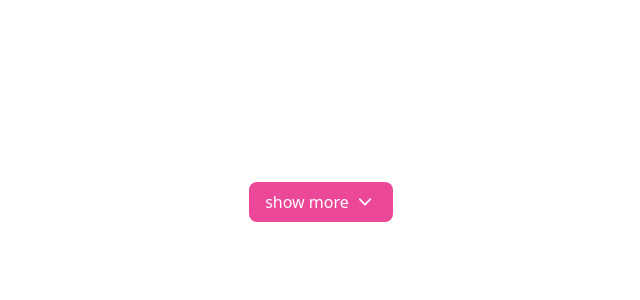
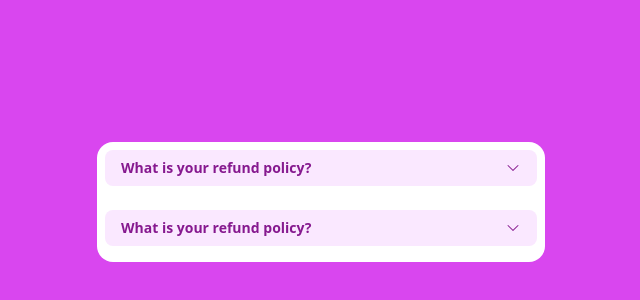
Before and after one commit to H-Ghaffari/DigitizeApp-Nuxt3-tailwindCSS-, a Nuxt app: page / in a window 1280 px wide. Shown: the part 198-498 px from the top of the page, without its empty margins (319-959 px from the left). Built offline with nearby package versions, Linux system fonts and the light colour scheme.

Commit message:
22 23 Disclosure accordian

```diff
--- /dev/null
+++ b/components/Disclosure.vue
@@ -0,0 +1,80 @@
+<template>
+    <div class="bg-white rounded-2xl p-2 max-w-md w-full flex flex-col gap-y-4">
+        <!-- accordion NO.1 -->
+        <div class="flex flex-col gap-y-2">
+            <!-- header -->
+            <div @click="accordion[0] = !accordion[0]"
+                class="flex cursor-pointer py-2 px-4 flex-row justify-between rounded-lg font-semibold text-sm items-center text-fuchsia-800 bg-fuchsia-100 hover:bg-fuchsia-200">
+                <span>What is your refund policy?</span>
+                <svg :class="{ 'rotate-180': accordion[0] }" xmlns="http://www.w3.org/2000/svg" viewBox="0 0 24 24"
+                    fill="currentColor" class="w-4 h-4 transition-all duration-700">
+                    <path fill-rule="evenodd"
+                        d="M12.53 16.28a.75.75 0 01-1.06 0l-7.5-7.5a.75.75 0 011.06-1.06L12 14.69l6.97-6.97a.75.75 0 111.06 1.06l-7.5 7.5z"
+                        clip-rule="evenodd" />
+                </svg>
+            </div>
+            <!-- content -->
+            <div ref="tab"
+                class="px-2 text-justify transition-all duration-500 max-h-0 overflow-hidden text-gray-500 font-medium text-sm"
+                :style="handleToggle(0)">
+                Lorem ipsum dolor sit amet, consectetur adipisicing elit. Quidem repellat totam id cumque voluptatibus
+                magnam esse quas ratione itaque laborum odit qui, hic accusamus corrupti iusto perspiciatis nisi possimus,
+                numquam fugit praesentium eligendi. Rem illum pariatur doloribus nam veritatis totam deleniti. Molestias,
+                modi nulla. Necessitatibus officia voluptatum voluptatibus unde autem voluptates doloremque sit inventore
+                maiores explicabo, odit incidunt aspernatur nihil blanditiis saepe consectetur delectus corrupti reiciendis
+                odio, neque aperiam eum quaerat earum! Voluptatibus velit maxime magni dignissimos, tenetur sapiente
+                expedita repellendus, nam omnis assumenda voluptate commodi incidunt id, maiores dolor natus eius eum ut quo
+                totam facere minima. Consectetur, placeat.
+            </div>
+        </div>
+
+        <!-- accordion NO.2 -->
+        <div class="flex flex-col gap-y-2">
+            <!-- header -->
+            <div @click="accordion[1] = !accordion[1]"
+                class="flex cursor-pointer py-2 px-4 flex-row justify-between rounded-lg font-semibold text-sm items-center text-fuchsia-800 bg-fuchsia-100 hover:bg-fuchsia-200">
+                <span>What is your refund policy?</span>
+                <svg :class="{ 'rotate-180': accordion[1] }" xmlns="http://www.w3.org/2000/svg" viewBox="0 0 24 24"
+                    fill="currentColor" class="w-4 h-4 transition-all duration-700">
+                    <path fill-rule="evenodd"
+                        d="M12.53 16.28a.75.75 0 01-1.06 0l-7.5-7.5a.75.75 0 011.06-1.06L12 14.69l6.97-6.97a.75.75 0 111.06 1.06l-7.5 7.5z"
+                        clip-rule="evenodd" />
+                </svg>
+            </div>
+            <!-- content -->
+            <div ref="tab"
+                class="px-2 text-justify transition-all duration-500 max-h-0 overflow-hidden text-gray-500 font-medium text-sm"
+                :style="handleToggle(1)">
+                Lorem ipsum dolor sit amet, consectetur adipisicing elit. Quidem repellat totam id cumque voluptatibus
+                magnam esse quas ratione itaque laborum odit qui, hic accusamus corrupti iusto perspiciatis nisi possimus,
+                numquam fugit praesentium eligendi. Rem illum pariatur doloribus nam veritatis totam deleniti. Molestias,
+                modi nulla. Necessitatibus officia voluptatum voluptatibus unde autem voluptates doloremque sit inventore
+                maiores explicabo, odit incidunt aspernatur nihil blanditiis saepe consectetur delectus corrupti reiciendis
+                odio, neque aperiam eum quaerat earum! Voluptatibus velit maxime magni dignissimos, tenetur sapiente
+                expedita repellendus, nam omnis assumenda voluptate commodi incidunt id, maiores dolor natus eius eum ut quo
+                totam facere minima. Consectetur, placeat.
+            </div>
+        </div>
+    </div>
+</template>
+
+<script setup>
+// const resources = reactive([]);
+// // set resources
+// resources.length = 0;
+// resources.push(...items)
+
+const accordion = reactive([false, false]);
+const tab = ref(null);
+
+function handleToggle(x) {
+    //console.log(tab.value);
+    return accordion[x] ? `max-height: ${tab.value.scrollHeight}px` : '';
+}
+
+useHead({
+    bodyAttrs: {
+        class: 'bg-fuchsia-500',
+    }
+})
+</script>
--- a/pages/index.vue
+++ b/pages/index.vue
@@ -15,14 +15,15 @@
             </div>
         </div>
     </div> -->
-    <DropDown :list_items="list_items" title="show more" color="bg-pink-500"></DropDown>
+    <!-- <DropDown :list_items="list_items" title="show more" color="bg-pink-500"></DropDown> -->
     <!-- <RadioGroup></RadioGroup> -->
+    <Disclosure></Disclosure>
 </template>
 
 <!--DropDown-->
-<script setup>
+<!-- <script setup>
 const list_items = ['Account', 'Support', 'Settings'];
-</script>
+</script> -->
 
 <!--RadioGroup-->
 <!-- <script setup>
```
